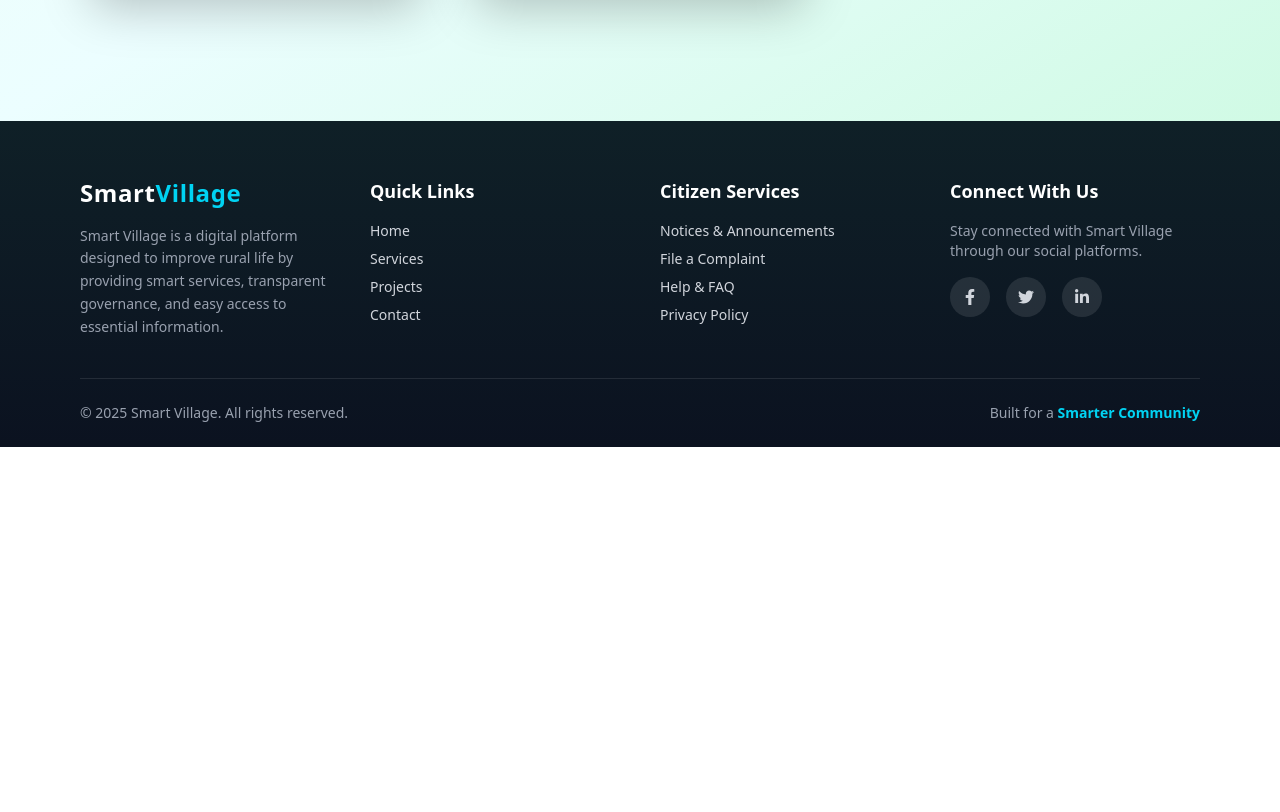
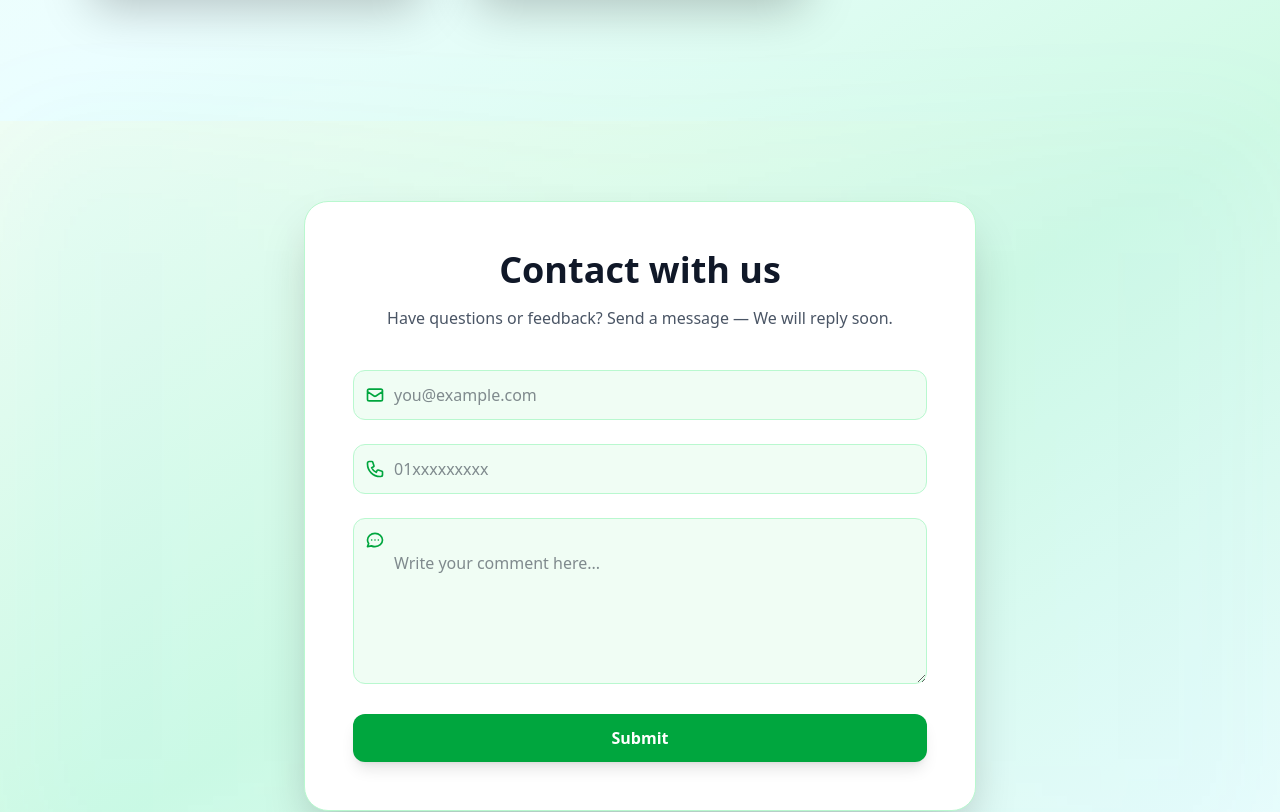
Before and after one commit to tazul9770/Smart_village_frontend, a React (Vite) app: page / in a window 1280 px wide. Shown: the part 3100-3912 px from the top of the page. Before the commit the page ends 3547 px from the top, so only its background shows below. Built offline with nearby package versions, Linux system fonts and the light colour scheme.

Commit message:
contact system added

```diff
--- a/src/Home.jsx
+++ b/src/Home.jsx
@@ -1,3 +1,4 @@
+import Contact from "./pages/Contact";
 import Hero from "./pages/Hero";
 import Impact from "./pages/Impact";
 import Solutions from "./pages/Solution";
@@ -10,6 +11,7 @@ const Home = () => {
             <Solutions/>
             <Impact/>
             <VillageHighlights/>
+            <Contact/>
         </>
     );
 };
--- /dev/null
+++ b/src/pages/Contact.jsx
@@ -0,0 +1,130 @@
+import { useForm } from "react-hook-form";
+import { useState } from "react";
+import { HiOutlineMail, HiOutlinePhone, HiOutlineChat } from 'react-icons/hi';
+import apiClient from "../services/api-client";
+
+const Contact = () => {
+  const [message, setMessage] = useState(null);
+  const {
+    register,
+    handleSubmit,
+    reset,
+    formState: { errors, isSubmitting },
+  } = useForm();
+
+  const onSubmit = async (data) => {
+    try {
+      const response = await apiClient.post("/contact/", data);
+      if (response.status === 200 || response.status === 201) {
+        setMessage("Your message has been sent successfully");
+        setTimeout(() => setMessage(null), 5000);
+        reset();
+      }
+    } catch {
+      setMessage("Something went wrong. Please try again.");
+      setTimeout(() => setMessage(null), 5000);
+    }
+  };
+
+  return (
+    <section className="relative w-full bg-gradient-to-br from-green-50 via-emerald-100 to-cyan-50 py-20 px-6 md:px-20">
+      {/* Decorative Glow Background */}
+      <div className="absolute inset-0 opacity-20 bg-gradient-to-r from-cyan-400/20 via-green-200/10 to-blue-400/20 blur-3xl pointer-events-none"></div>
+
+      {/* Form Card */}
+      <div className="relative max-w-2xl mx-auto bg-white rounded-3xl shadow-2xl p-8 sm:p-12 border border-green-200">
+        <h2 className="text-4xl font-extrabold text-gray-900 text-center mb-4">
+          Contact with us
+        </h2>
+        <p className="text-center text-gray-600 mb-10">
+          Have questions or feedback? Send a message — We will reply soon.
+        </p>
+
+        {message && (
+          <div className="mb-6 bg-green-50 border border-green-200 text-green-800 text-center py-3 rounded-xl shadow-md">
+            {message}
+          </div>
+        )}
+
+        <form onSubmit={handleSubmit(onSubmit)} className="space-y-6">
+          {/* Email */}
+          <div className="relative">
+            <HiOutlineMail className="absolute top-1/2 left-3 -translate-y-1/2 text-green-600 w-5 h-5" />
+            <input
+              type="email"
+              {...register("email", { required: "Email is required" })}
+              placeholder="you@example.com"
+              className={`w-full border rounded-xl p-3 pl-10 bg-green-50 text-gray-900 focus:outline-none focus:ring-2 focus:ring-green-400 transition ${
+                errors.email ? "border-red-500" : "border-green-200"
+              }`}
+            />
+            {errors.email && <p className="text-red-500 text-sm mt-1 ml-1">{errors.email.message}</p>}
+          </div>
+
+          {/* Phone Number */}
+          <div className="relative">
+            <HiOutlinePhone className="absolute top-1/2 left-3 -translate-y-1/2 text-green-600 w-5 h-5" />
+            <input
+              type="text"
+              {...register("phone_number", {
+                required: "Phone number is required",
+                pattern: {
+                  value: /^\d{11}$/,
+                  message: "Phone number must be exactly 11 digits",
+                },
+              })}
+              placeholder="01xxxxxxxxx"
+              maxLength={11}
+              className={`w-full border rounded-xl p-3 pl-10 bg-green-50 text-gray-900 focus:outline-none focus:ring-2 focus:ring-green-400 transition ${
+                errors.phone_number ? "border-red-500" : "border-green-200"
+              }`}
+            />
+            {errors.phone_number && (
+              <p className="text-red-500 text-sm mt-1 ml-1">{errors.phone_number.message}</p>
+            )}
+          </div>
+
+          {/* Message */}
+          <div className="relative">
+            <HiOutlineChat className="absolute top-3 left-3 text-green-600 w-5 h-5" />
+            <textarea
+              rows={5}
+              {...register("comment", { required: "Message is required" })}
+              placeholder="Write your comment here..."
+              className={`w-full border rounded-xl p-3 pt-8 pl-10 bg-green-50 text-gray-900 focus:outline-none focus:ring-2 focus:ring-green-400 transition ${
+                errors.comment ? "border-red-500" : "border-green-200"
+              }`}
+            />
+            {errors.comment && <p className="text-red-500 text-sm mt-1 ml-1">{errors.comment.message}</p>}
+          </div>
+
+          {/* Submit Button */}
+          <button
+            type="submit"
+            disabled={isSubmitting}
+            className="w-full bg-green-600 hover:bg-green-700 text-white font-semibold py-3 rounded-xl flex justify-center items-center transition disabled:opacity-50 mt-4 shadow-lg"
+          >
+            {isSubmitting && (
+              <svg
+                className="animate-spin h-5 w-5 text-white mr-2"
+                xmlns="http://www.w3.org/2000/svg"
+                fill="none"
+                viewBox="0 0 24 24"
+              >
+                <circle className="opacity-25" cx="12" cy="12" r="10" stroke="currentColor" strokeWidth="4"></circle>
+                <path
+                  className="opacity-75"
+                  fill="currentColor"
+                  d="M4 12a8 8 0 018-8v4a4 4 0 00-4 4H4z"
+                ></path>
+              </svg>
+            )}
+            {isSubmitting ? "Sending..." : "Submit"}
+          </button>
+        </form>
+      </div>
+    </section>
+  );
+};
+
+export default Contact;
--- a/src/routes/AppRoutes.jsx
+++ b/src/routes/AppRoutes.jsx
@@ -11,6 +11,7 @@ import VillageDetails from '../pages/VillageDetails';
 import Profile from '../pages/Profile';
 import RequestResetForm from '../profile/RequestResetForm';
 import ResetPasswordPage from '../profile/ResetPasswordPage';
+import Contact from '../pages/Contact';
 
 
 const AppRoutes = () => {
@@ -24,6 +25,7 @@ const AppRoutes = () => {
                     <Route path='register' element={<Register/>}/>
                     <Route path='activate/:uid/:token' element={<ActivateAccount/>}/>
                     <Route path="password/reset/confirm/:uid/:token"element={<ResetPasswordPage />}/>
+                    <Route path='contact' element={<Contact/>}/>
                 </Route>
 
                 {/* private route */}
```
